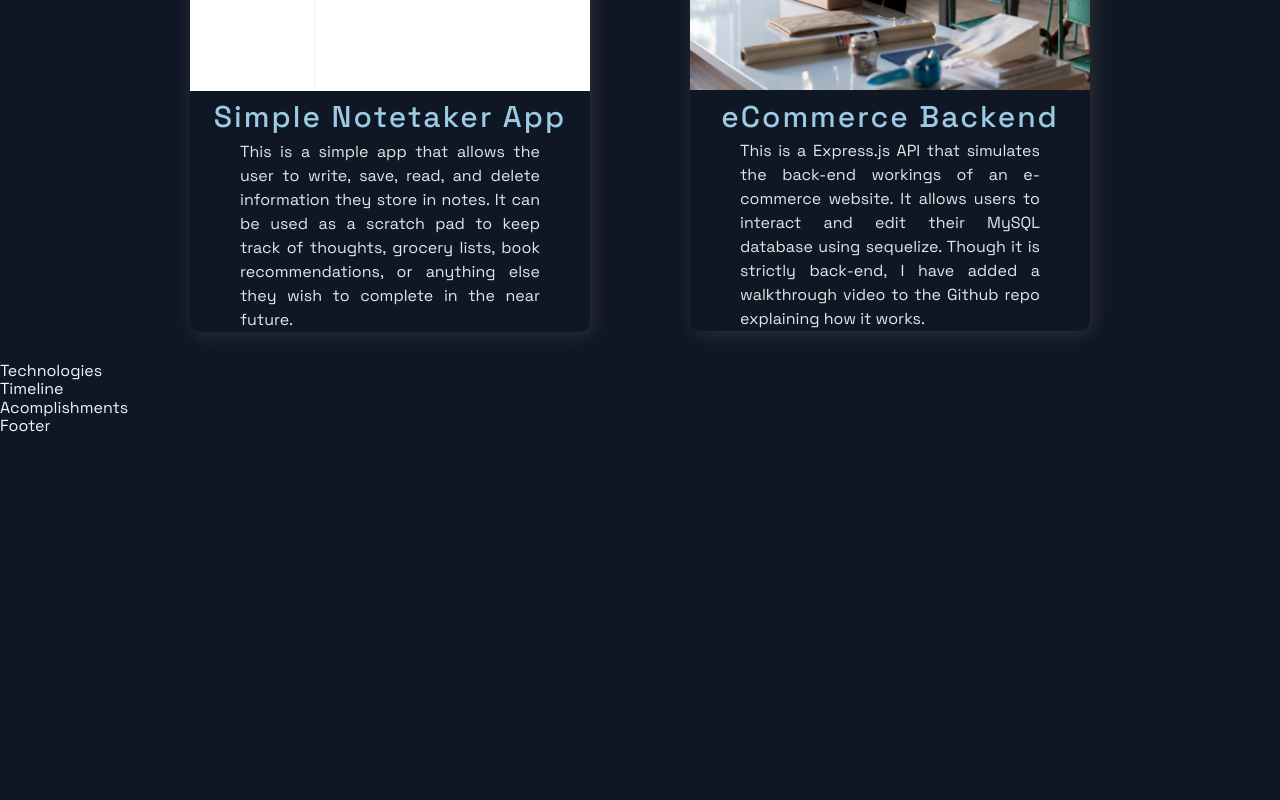
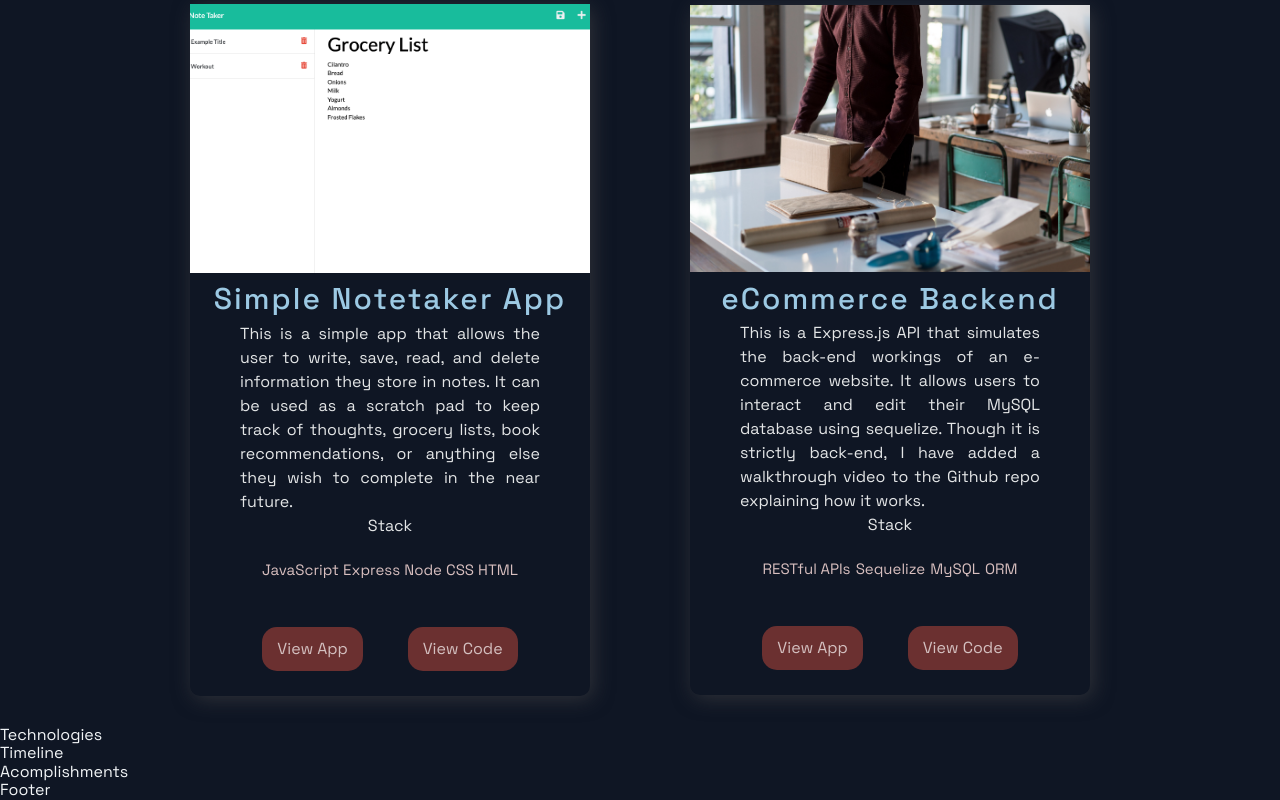
Before and after one commit to samlarson94/React-WebDev-Portfolio, a Next.js app: page / in a window 1280 px wide. Shown: the part 1645-2445 px from the top of the page. Before the commit the page ends 2081 px from the top, so only its background shows below. Built offline with nearby package versions, Linux system fonts and the light colour scheme.

Commit message:
Adding buttons to view code/app in project cards.

```diff
--- a/src/components/Projects/Projects.js
+++ b/src/components/Projects/Projects.js
@@ -52,6 +52,18 @@ const Projects = () => (
           </TitleContent>
           <CardInfo>
             {description}
+            <div>
+              <TitleContent>Stack</TitleContent>
+              <TagList>
+                {tags.map((tag, i) => (
+                  <Tag key={i}>{tag}</Tag>
+                ))}
+              </TagList>
+            </div>
+            <UtilityList>
+              <ExternalLinks href={visit}>View App</ExternalLinks>
+              <ExternalLinks href={source}>View Code</ExternalLinks>
+            </UtilityList>
           </CardInfo>
         </BlogCard>
       ))}
--- a/src/constants/constants.js
+++ b/src/constants/constants.js
@@ -3,7 +3,7 @@ export const projects = [
     title: 'React-Fi',
     description: "A full-Stack MERN application built as a group project during bootcamp. Powered by CoinGecko's API, the app provides users with a place to explore and track their favorite crypto holdings.",
       image: '/images/reactFiLogo.png',
-      tags: ['Mongo', 'Express', 'React', 'Node', 'Third-Party APIs', 'GraphQL'],
+      tags: ['Mongo', 'Express', 'React', 'Node'],
     source: 'https://github.com/samlarson94/Crypto-Dashboard',
     visit: 'https://google.com',
     id: 0,
@@ -12,7 +12,7 @@ export const projects = [
     title: 'SpaceX Rocket Directory',
     description:"A React app built to display data from a third-party SpaceX API.  It allows the user to intuitively browse rocket types and explore interesting information about them.",
     image: '/images/spacex.jpg',
-    tags: ['React', 'JavaScript', "Third-Party APIs"],
+    tags: ['React', 'JavaScript', 'APIs'],
     source: 'https://github.com/samlarson94/SpaceX-React-App',
     visit: 'https://google.com',
     id: 1,
@@ -30,7 +30,7 @@ export const projects = [
     title: 'eCommerce Backend',
     description: "This is a Express.js API that simulates the back-end workings of an e-commerce website. It allows users to interact and edit their MySQL database using sequelize. Though it is strictly back-end, I have added a walkthrough video to the Github repo explaining how it works.",
     image: '/images/ecommerce.jpg',
-    tags: ['RESTful API', 'Sequelize', 'MySQL', 'Object Relational Mapping'],
+    tags: ['RESTful APIs', 'Sequelize', 'MySQL', 'ORM'],
     source: 'https://github.com/samlarson94/eCommerce-Backend',
     visit: 'https://google.com',
     id: 3,
```
